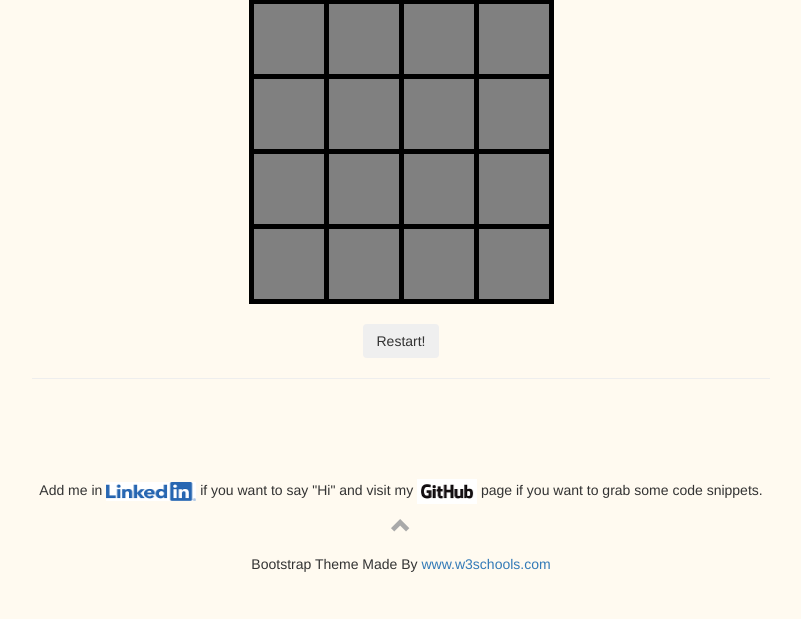
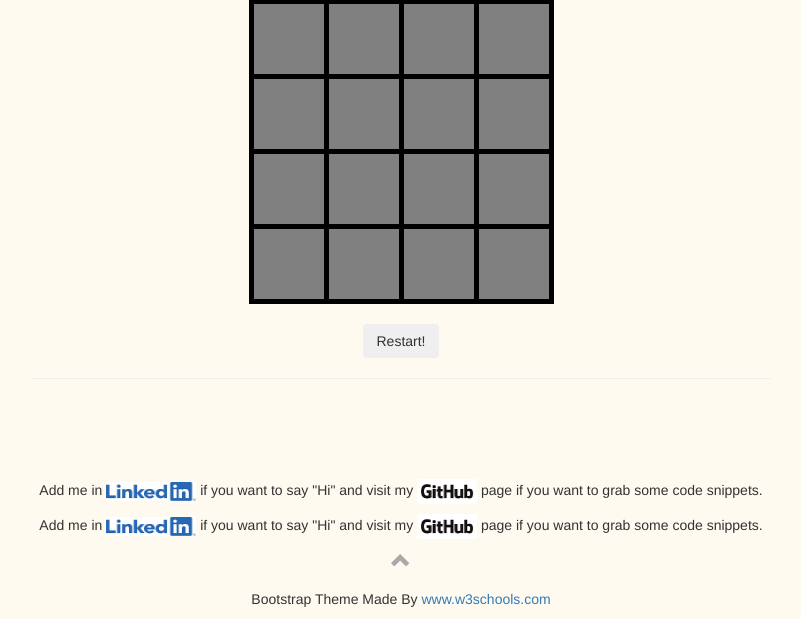
Before and after one commit to milin-fr/milin-fr.github.io, a PHP site: page / in a window 1280 px wide. Shown: the part 3016-3635 px from the top of the page, without its empty margins (239-1040 px from the left). Before the commit the page ends 3588 px from the top, so only its background shows below. Run offline with PHP 8.4, Linux system fonts and the light colour scheme.

Commit message:
php upload

```diff
--- a/index.php
+++ b/index.php
@@ -744,6 +744,16 @@
                     </p>
                 </div>
 
+                <div align="center" id="contact" class="container">
+
+                    <p>Add me in <a href="https://www.linkedin.com/in/mikhail-ilin-fr/" target="_blank">
+                    <img alt="linkedin" src="./profile_images//LI-Logo.png" width="90" height="19"></a>
+                    if you want to say "Hi" and visit my <a href="https://github.com/milin-fr" target="_blank">
+                    <img alt="github" src="./profile_images//GitHub_Logo.png" width="60" height="25"></a>
+                     page if you want to grab some code snippets.
+                    </p>
+                </div>
+
                 <footer class="container text-center">
                   <a href="#myPage" title="To Top">
                     <span class="glyphicon glyphicon-chevron-up"></span>
```
